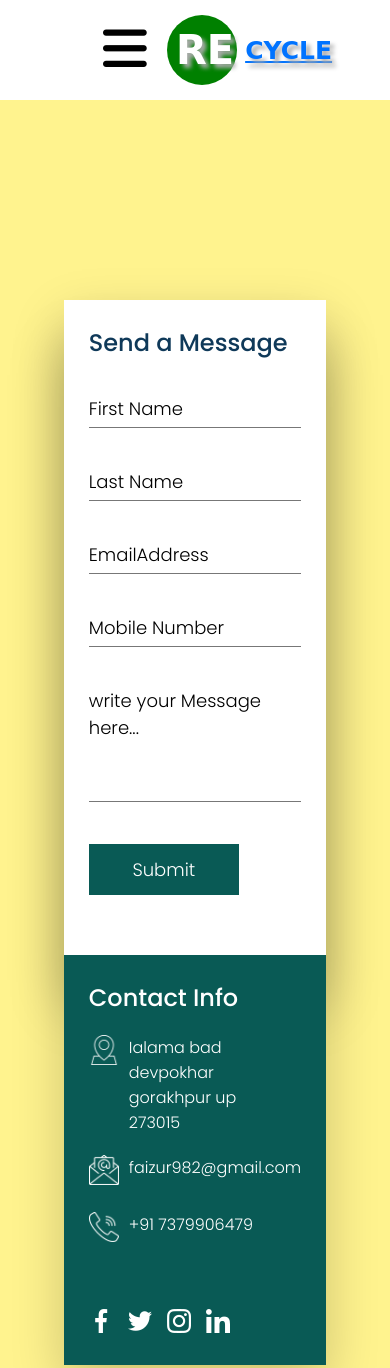
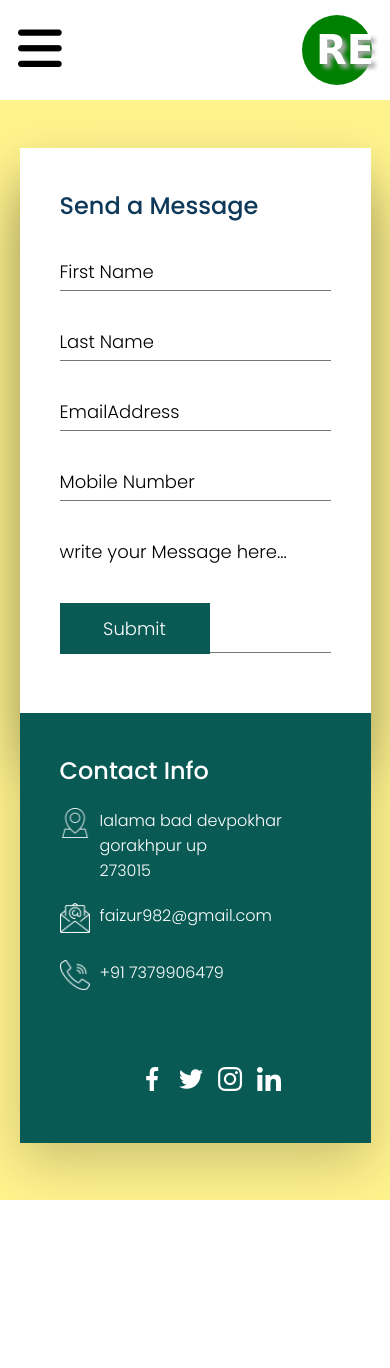
Before and after one commit to faizur786/contactUs, a plain HTML site: page index.html in a window 390 px wide. Shown: the top 1368 px of the page. After the commit the page ends 1200 px from the top, so only its background shows below. Drawn offline with Linux system fonts and the light colour scheme.

Commit message:
Update style.css

```diff
--- a/style.css
+++ b/style.css
@@ -26,7 +26,6 @@ body{
 }
 
 .menu-bar{
-    /* position: fixed; */
     background-color: var(--color-primary);
     height: 100px;
     width: 100vw;
@@ -35,7 +34,7 @@ body{
     justify-content: space-between;
     padding: 0 3px;
     box-shadow: 5px 4px 10px rgb(65, 65, 65);
-    z-index: 1;
+    z-index: 1000000;
 }
 
 .logo{
@@ -87,8 +86,12 @@ text-decoration: underline;
 
 .menu-bar ul li:hover{
     background-color: green;
+}
+
+.menu-bar ul li:hover a{
     color: white;
 }
+
 .menu-bar ul li a{
     color: var(--color-black);
     text-decoration: none;
@@ -97,12 +100,8 @@ text-decoration: underline;
     font-family: sans-serif;
 }
 
-.menu-bar ul li a:hover{
-    color: var(--color-white);
-}
-
-.menu-bar .fa:hover{
-    transition: all .5s ;
+.menu-bar ul li:hover .fa{
+    transition: all .4s ;
     transform: rotate(180deg);
 }
 
@@ -121,7 +120,9 @@ text-decoration: underline;
     background-color: var(--color-primary);
     text-decoration: none;
 }
-
+.menu-bar ul li:hover .dropdown-menu a{
+    color: black;
+}
 .dropdown-menu ul{
     display: block;
     margin: 10px;
@@ -130,7 +131,9 @@ text-decoration: underline;
 
 .dropdown-menu ul li a{
     font-size: 14px;
+    color: black;
 }
+
 
 .dropdown-menu ul li{
     width: 160px;
@@ -435,18 +438,39 @@ section::before{
 }
 
 @media (max-width : 600px){
-    .container .contactForm{
-        padding: 25px;
+    .container{
+        margin-top: 190px;
+    }
+    section{
+        height: 1100px;
     }
     .container .contactInfo{
-        padding: 25px;
         flex-direction: column;
         align-items: flex-start;
     }
     .container .contactInfo ul.sci{
-        margin-top: 40px;
+        margin: 80px;
+        margin-top: 50px;
     }
     .container .contactForm .formBox .inpurBox.w50 {
         width: 100%;
     }
+    .container .contactForm .inpurBox{
+        height: 35px;
+    }
+    .container .contactInfo{
+        height: 430px;
+    }
+    /* --------- navbar --------- */
+
+    .menu-bar .logo{
+        margin-right: 15px;
+        padding: 5px;
+    }
+    .menu-bar .menu{
+        margin-left: 15px;
+    }
+    .menu-bar span{
+        display: none;
+    }
 }
```
